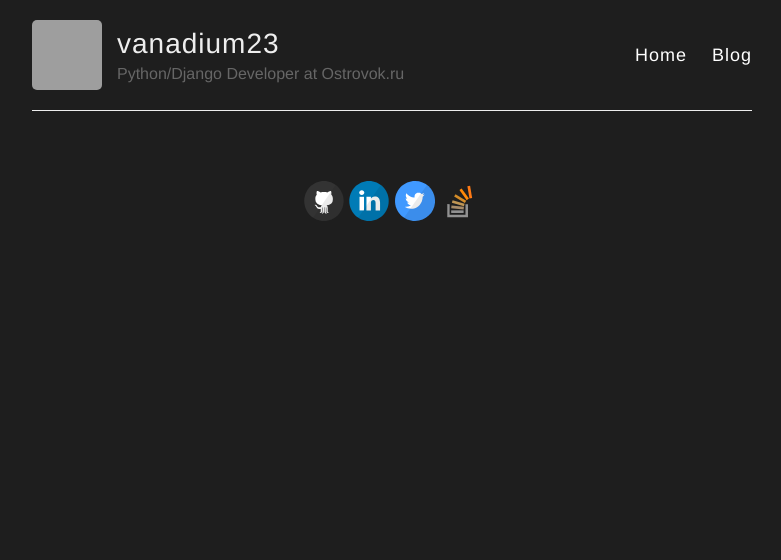
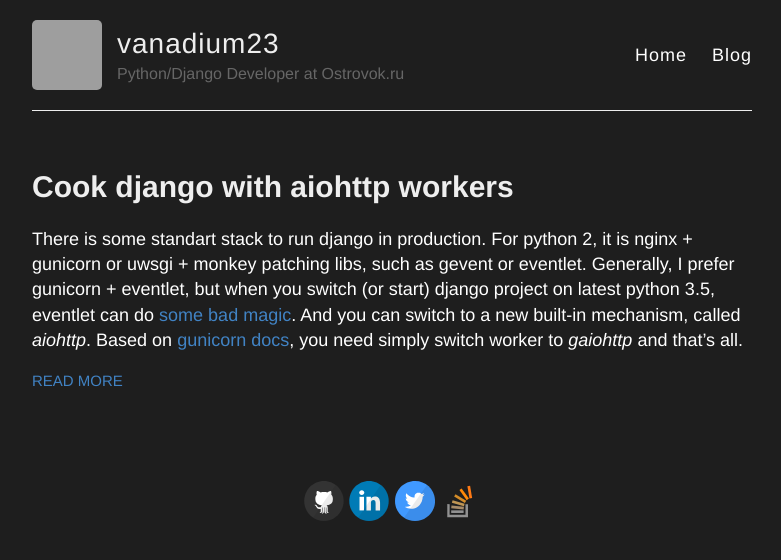
Before and after one commit to vanadium23/vanadium23.github.io, a Jekyll site: the page built from blog.html, in a window 1280 px wide. Shown: the top 560 px of the page, without its empty margins (248-1029 px from the left). Built offline with Jekyll 4.4.1, drawn with Linux system fonts in a browser that asks for light colours; nearby versions of some CDN libraries; grey boxes are pictures that could not be loaded.

Commit message:
[Feat] add post about django+gunicorn+aiohttp

````diff
--- /dev/null
+++ b/_posts/2016-11-20-django-gunicorn-aiohttp.md
@@ -0,0 +1,54 @@
+---
+layout: post
+title: Cook django with aiohttp workers
+---
+
+There is some standart stack to run django in production.
+For python 2, it is nginx + gunicorn or uwsgi + monkey patching libs, such as gevent or eventlet.
+Generally, I prefer gunicorn + eventlet, but when you switch (or start) django project on latest python 3.5, eventlet can do [some bad magic](https://github.com/eventlet/eventlet/issues/313). And you can switch to a new built-in mechanism, called _aiohttp_.
+Based on [gunicorn docs](http://docs.gunicorn.org/en/stable/design.html?highlight=gaiohttp#asyncio-workers), you need simply switch worker to _gaiohttp_ and that's all.
+
+Then, something bad happens.
+![_config.yml]({{ site.baseurl }}/images/gaiohttp-memory.png)
+
+Answer is very simple: <strike>you write some memoryleaking code</strike> _gaiohttp_ ignores max_requests option.
+In other words, workers won't be killed after max_requests count. After some search on internet, there is an [article](http://asvetlov.blogspot.ru/2014/06/asyncio-aiohttp-gunicorn.html) from asyncio contributor about copy-n-pasting worker from aiohttp repo to gunicorn.
+[Aiohttp docs](http://aiohttp.readthedocs.io/en/stable/deployment.html#start-gunicorn) says that you should use `aiohttp.worker.GunicornWebWorker`, but when you switch setting there will be error.
+
+```
+[5898] [ERROR] Exception in worker process
+Traceback (most recent call last):
+  File "./gunicorn/arbiter.py", line 557, in spawn_worker
+    worker.init_process()
+  File "./aiohttp/worker.py", line 37, in init_process
+    super().init_process()
+  File "./gunicorn/workers/base.py", line 132, in init_process
+    self.run()
+  File "./aiohttp/worker.py", line 40, in run
+    self.loop.run_until_complete(self.wsgi.startup())
+AttributeError:
+    'WSGIHandler' object has no attribute 'startup'
+```
+
+So _aiohttp.worker.GunicornWebWorker_ differs from standart wsgi app for django. Luckily, python community has two packages to overcome these difficulties: _aiohttp-wsgi_ and _aiodjango_, add them to your _requirements.txt_.
+After this modify your _wsgi.py_ according to [docs](http://aiodjango.readthedocs.io/en/latest/usage.html#defining-the-application):
+
+```
+import os
+
+from django.core.wsgi import get_wsgi_application
+
+from aiodjango import get_aio_application
+
+
+os.environ.setdefault('DJANGO_SETTINGS_MODULE', 'settings')
+
+# Build WSGI application
+# Any WSGI middleware would be added here
+application = get_wsgi_application()
+
+# Build aiohttp application
+app = get_aio_application(application)
+```
+
+That's all folks.
--- a/_sass/_highlights.scss
+++ b/_sass/_highlights.scss
@@ -1,13 +1,13 @@
 
 .highlight {
   background-color: #efefef;
-  padding: 7px 7px 7px 10px;
+  /*padding: 7px 7px 7px 10px;*/
   border: 1px solid #ddd;
   -moz-box-shadow: 3px 3px rgba(0,0,0,0.1);
   -webkit-box-shadow: 3px 3px rgba(0,0,0,0.1);
   box-shadow: 3px 3px rgba(0,0,0,0.1);
   margin: 20px 0 20px 0;
-  overflow: scroll;
+  /*overflow: scroll;*/
 }
 
 code {
````
Also changed, not shown: images/gaiohttp-memory.png (added).
